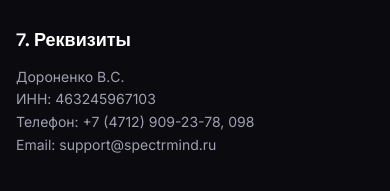
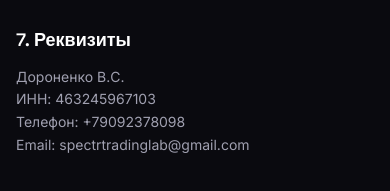
Before and after one commit to MIlkoss77/spectrmind.ru, a React (Vite) app: page /terms in a window 390 px wide. Shown: the part 1368-1559 px from the top of the page. Built offline with nearby package versions, Linux system fonts and the light colour scheme.

Commit message:
fix: update phone and email contacts

```diff
--- a/src/pages/Privacy.tsx
+++ b/src/pages/Privacy.tsx
@@ -90,7 +90,7 @@ export default function Privacy() {
             <p>
               По вопросам, связанным с обработкой персональных данных, обращайтесь:
               <br />
-              Email: privacy@spectrmind.ru
+              Email: spectrtradinglab@gmail.com
               <br />
               Дороненко В.С., ИНН 463245967103
             </p>
--- a/src/pages/Terms.tsx
+++ b/src/pages/Terms.tsx
@@ -110,9 +110,9 @@ export default function Terms() {
               <br />
               ИНН: 463245967103
               <br />
-              Телефон: +7 (4712) 909-23-78, 098
+              Телефон: +79092378098
               <br />
-              Email: support@spectrmind.ru
+              Email: spectrtradinglab@gmail.com
             </p>
           </section>
         </div>
```
